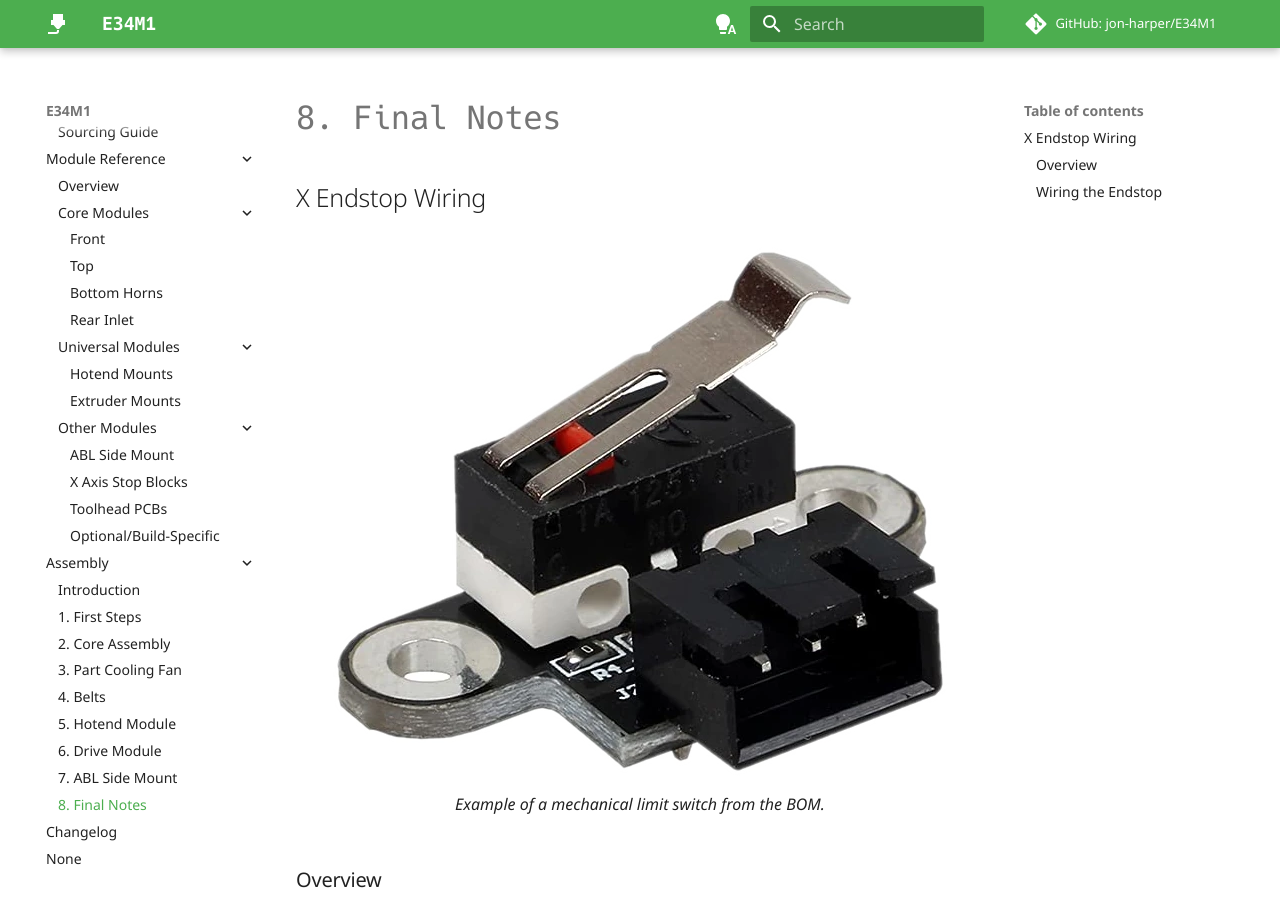
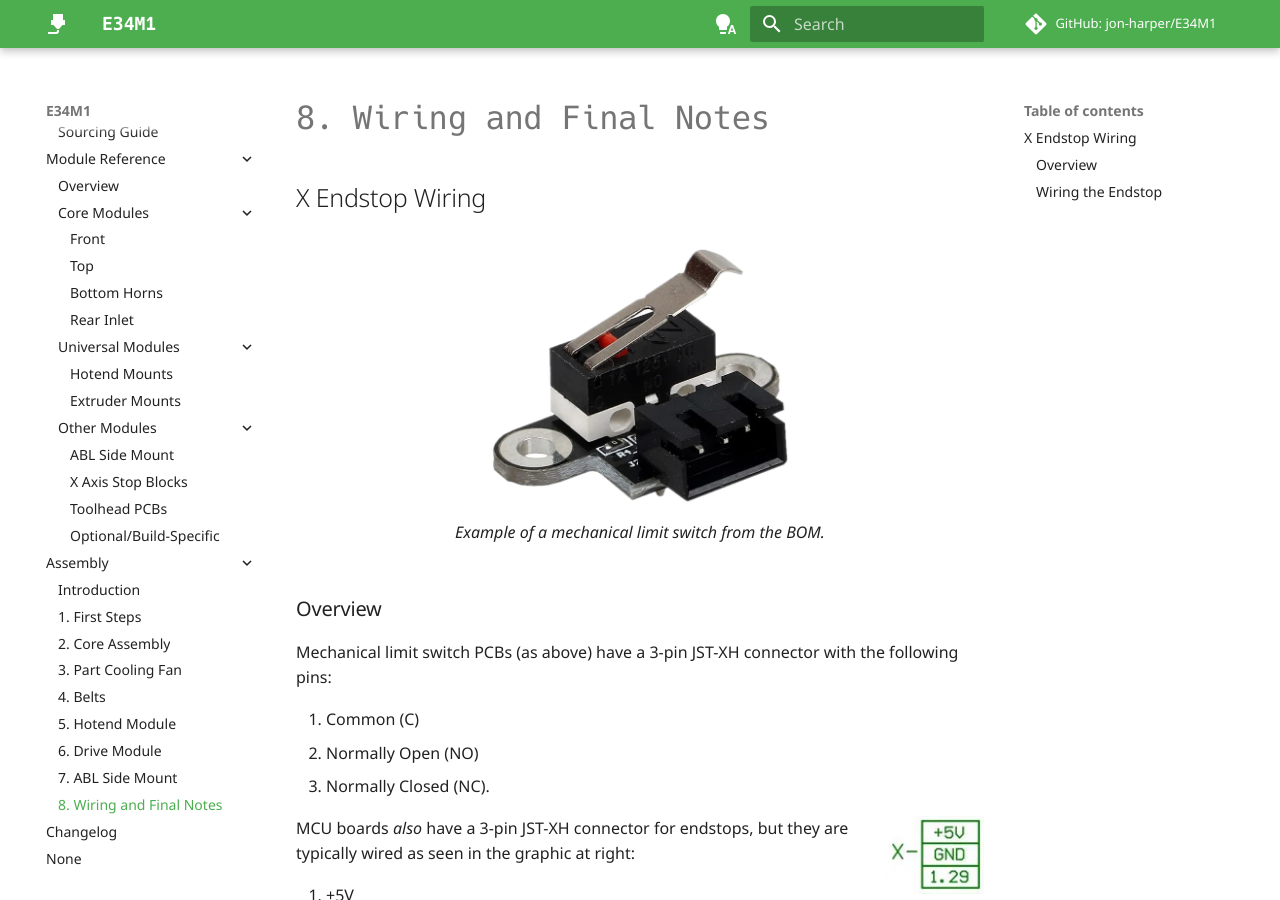
Before and after one commit to jon-harper/E34M1, an MkDocs documentation site: the page built from docs/assembly/final.md, in a window 1280 px wide and 900 px high. Built offline with MkDocs 1.6.1 and Material for MkDocs 9.7.7, drawn with Linux system fonts in a browser that asks for light colours; comment, search, counter and statistics services are not loaded.

Commit message:
Fixed img size

```diff
--- a/docs/assembly/final.md
+++ b/docs/assembly/final.md
@@ -1,5 +1,5 @@
 ---
-title: 8. Final Notes
+title: 8. Wiring and Final Notes
 summary: Notes on wiring and finishing up.
 authors: Jon Harper
 date: 2023-4-8
@@ -8,7 +8,7 @@ date: 2023-4-8
 ## X Endstop Wiring
 
 <figure markdown>
-![Horizontal limit switch](../img/parts/switch_horizontal.webp)
+![Horizontal limit switch](../img/parts/switch_horizontal.webp){ width="300px"}
 <figcaption>
 Example of a mechanical limit switch from the BOM.
 </figcaption>
```
